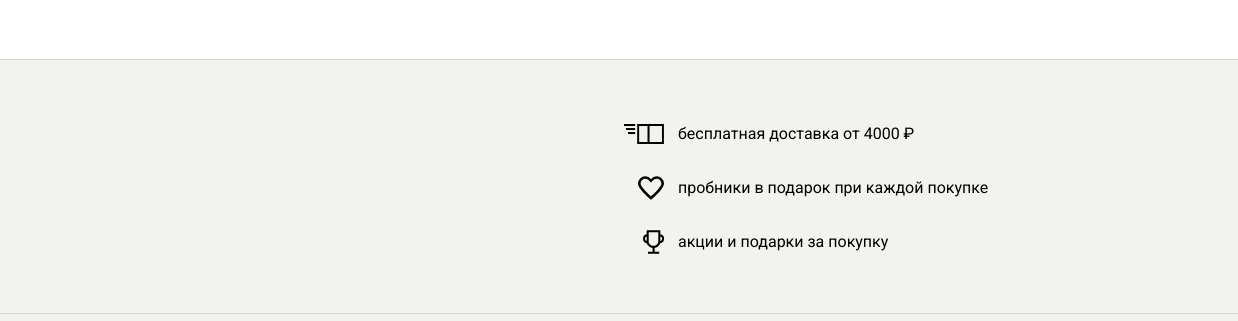
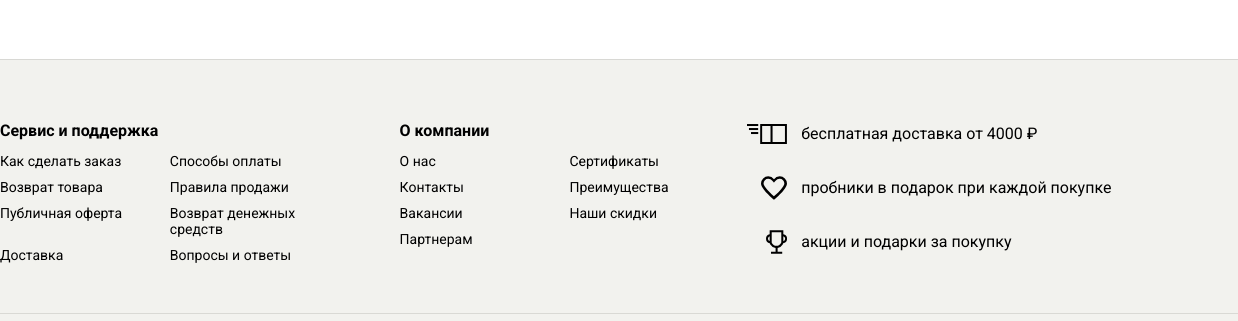
Before and after one commit to igor5544/test-for-gosweb, a website built with Vite: page index.html in a window 1280 px wide. Shown: the part 320-641 px from the top of the page, 0-1238 px from the left. Built offline with nearby package versions, Linux system fonts and the light colour scheme.

Commit message:
Верстка футера

```diff
--- a/src/blocks/footer/footer.mustache
+++ b/src/blocks/footer/footer.mustache
@@ -1,7 +1,21 @@
 <footer class="footer">
     <div class="footer__inner container">
         <div class="footer__main-info-wrapper">
-            <div class="footer__links"></div>
+            <div class="footer__links">
+                {{#linksBlocks}}
+                    <div class="linksBlock">
+                        <h2>{{blockTitle}}</h2>
+
+                        <ul class="linksBlock__list">
+                            {{#links}}
+                                <li class="linksBlock__item">
+                                    <a href="{{url}}" class="linksBlock__link">{{title}}</a>
+                                </li>
+                            {{/links}}
+                        </ul>
+                    </div>
+                {{/linksBlocks}}
+            </div>
 
             <div class="footer__right-blocks">
                 <div class="features">
--- a/src/blocks/footer/footer.scss
+++ b/src/blocks/footer/footer.scss
@@ -21,7 +21,10 @@
   }
 
   &__links {
+    display: flex;
+    gap: 60px;
     flex: 1;
+    flex-grow: 1.5;
   }
 
   &__right-blocks {
@@ -38,6 +41,29 @@
 
   &__description-link {
     @include main-effect;
+    text-decoration: none;
+    color: $text-color-main;
+  }
+}
+
+.linksBlock {
+  flex: 1;
+
+  &__list {
+    @include reset-list;
+    display: flex;
+    flex-wrap: wrap;
+    column-gap: 4px;
+    row-gap: 10px;
+  }
+
+  &__item {
+    flex-basis: calc(50% - 4px);
+  }
+
+  &__link {
+    @include main-effect;
+    font-size: 14px;
     text-decoration: none;
     color: $text-color-main;
   }
--- a/src/blocks/footer/footer.ts
+++ b/src/blocks/footer/footer.ts
@@ -3,6 +3,78 @@ import footerTemplate from './footer.mustache?raw';
 import { FooterTemplateData } from './types';
 
 const data: FooterTemplateData = {
+    linksBlocks: [
+        {
+            blockTitle: 'Сервис и поддержка',
+            links: [
+                {
+                    url: '/',
+                    title: 'Как сделать заказ',
+                },
+                {
+                    url: '/',
+                    title: 'Способы оплаты',
+                },
+                {
+                    url: '/',
+                    title: 'Возврат товара',
+                },
+                {
+                    url: '/',
+                    title: 'Правила продажи',
+                },
+                {
+                    url: '/',
+                    title: 'Публичная оферта',
+                },
+                {
+                    url: '/',
+                    title: 'Возврат денежных средств',
+                },
+                {
+                    url: '/',
+                    title: 'Доставка',
+                },
+                {
+                    url: '/',
+                    title: 'Вопросы и ответы',
+                },
+            ],
+        },
+        {
+            blockTitle: 'О компании',
+            links: [
+                {
+                    url: '/',
+                    title: 'О нас',
+                },
+                {
+                    url: '/',
+                    title: 'Сертификаты',
+                },
+                {
+                    url: '/',
+                    title: 'Контакты',
+                },
+                {
+                    url: '/',
+                    title: 'Преимущества',
+                },
+                {
+                    url: '/',
+                    title: 'Вакансии',
+                },
+                {
+                    url: '/',
+                    title: 'Наши скидки',
+                },
+                {
+                    url: '/',
+                    title: 'Партнерам',
+                },
+            ],
+        },
+    ],
     features: [
         {
             title: 'бесплатная доставка от 4000 ₽',
--- a/src/styles/general.scss
+++ b/src/styles/general.scss
@@ -29,6 +29,16 @@ img {
   height: auto;
 }
 
+h1 {
+  font-size: 36px;
+  font-width: 600;
+}
+
+h2 {
+  font-size: 16px;
+  font-weight: 600;
+}
+
 #app {
   display: flex;
   flex-direction: column;
```
Also changed, not shown: src/blocks/footer/types.ts (+7 -0 lines).
